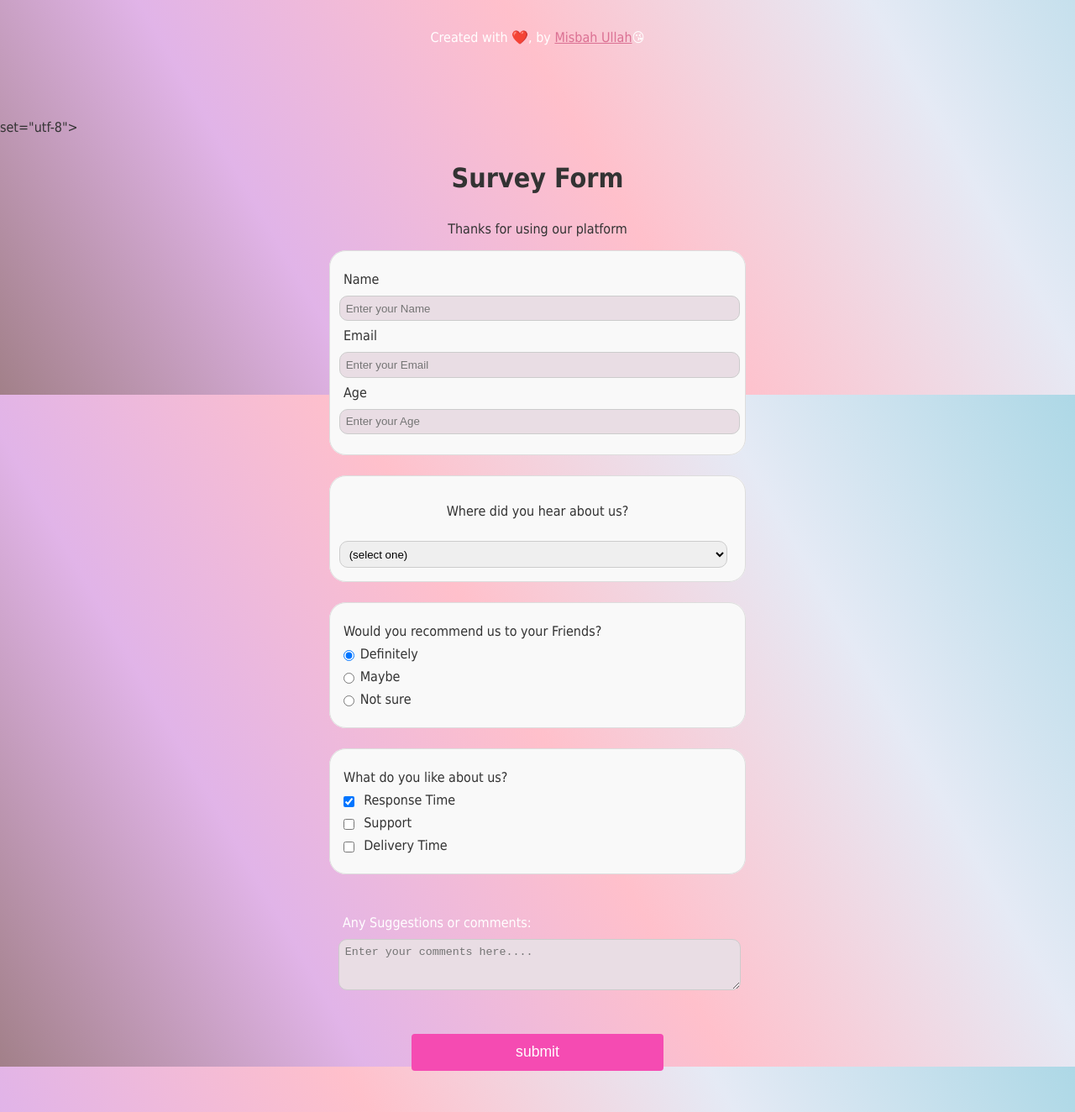
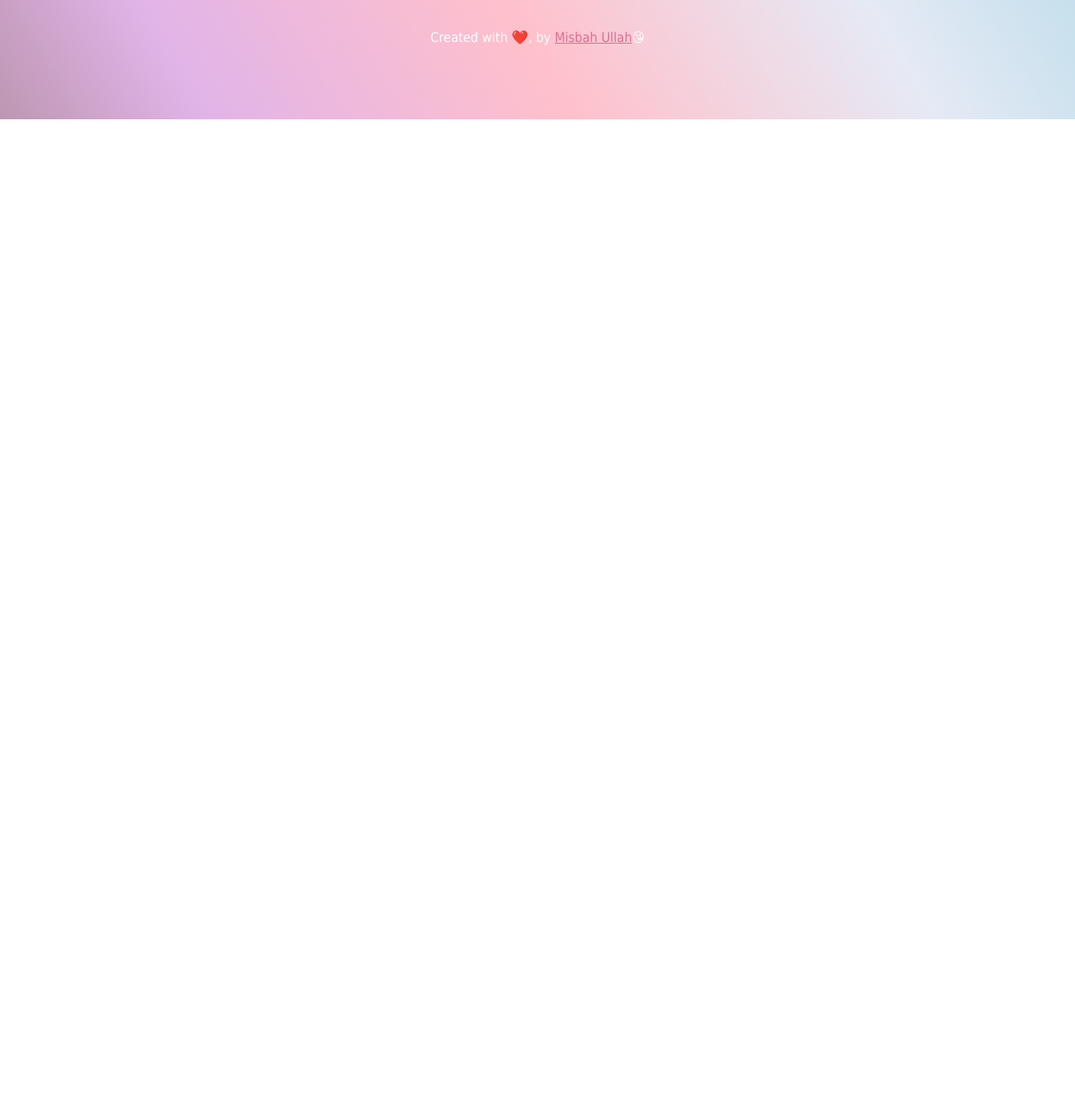
Before and after one commit to misbah-ullah01/Survey-Form-freecodecamp-, a plain HTML site: page index.html in a window 1280 px wide. Shown: the part 1130-2454 px from the top of the page at 84% size. After the commit the page ends 1272 px from the top, so only its background shows below. Drawn offline with Linux system fonts and the light colour scheme.

Commit message:
Update V1.2 index.html

```diff
--- a/index.html
+++ b/index.html
@@ -1,7 +1,4 @@
 <!DOCTYPE html>
-<html lang="en">
-  <head>
-    <meta char<!DOCTYPE html>
 <html lang="en">
   <head>
     <meta charset="utf-8">
@@ -60,57 +57,4 @@
     <footer>
     </footer>
   </body>
-</html>set="utf-8">
-    <link rel="stylesheet" href="styles.css" />
-    <title>Survey Form</title>
-  </head>
-  <body>
-    <h1 id="title">Survey Form</h1>
-    <p id="description">Thanks for using our platform</p>
-    <form id="survey-form">
-
-      <!-- Basic Information -->
-      <fieldset>
-      <label id="name-label" for="name">
-        Name <input id="name" name="name" placeholder="Enter your Name" required />
-      </label>
-      <label id="email-label" for="email">
-        Email<input id="email" type="email" name="email" placeholder="Enter your Email" required />
-      </label>
-      <label id="number-label" for="number">Age
-        <input id="number" type="number" min="13" max="120" placeholder="Enter your Age" />
-      </label>
-      </fieldset>
-
-      <!-- Hear About Us -->
-      <fieldset>
-        <p>Where did you hear about us?</p>
-        <select id="dropdown" name="dropdown">
-          <option value="">(select one)</option>
-          <option value="1">YouTube</option>
-          <option value="2">Social Media</option>
-        </select>
-      </fieldset>
-
-      <!-- Radio Options -->
-      <fieldset>
-        <label>Would you recommend us to your Friends?</label>
-        <label><input name="recommend" type="radio" value="definitely" class="inline" checked />Definitely</label>
-        <label><input name="recommend" type="radio" value="maybe" class="inline" />Maybe</label>
-        <label><input name="recommend" type="radio" value="notsure" class="inline" />Not sure</label>
-      </fieldset>
-
-      <!-- Checkbox about likes -->
-      <fieldset>
-        <label>What do you like about us?</label>
-        <label><input type="checkbox" value="response" class="inline" checked /> Response Time</label>
-        <label><input type="checkbox" value="support" class="inline" /> Support</label>
-        <label><input type="checkbox" value="delivery" class="inline" /> Delivery Time</label>
-      </fieldset>
-      <fieldset>
-        <label for="suggest">Any Suggestions or comments: <textarea id="suggest" rows="3" cols="30" placeholder="Enter your comments here...." ></textarea>
-      </fieldset>
-      <input id="submit"type="submit" value="submit" />
-    </form>
-  </body>
 </html>
```
